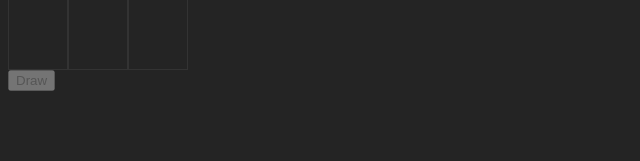
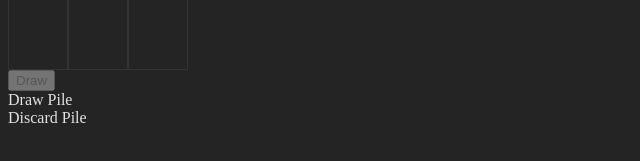
Before and after one commit to drewbrownie21/GolfCardGame, a React (Vite) app: page / in a window 1280 px wide. Shown: the part 487-648 px from the top of the page, without its empty margins (0-640 px from the left). Built offline with nearby package versions, Linux system fonts and the light colour scheme.

Commit message:
Extract draw logic into own file

```diff
--- /dev/null
+++ b/src/components/Game/DrawPile.tsx
@@ -0,0 +1,56 @@
+import { GenerateDeck, type Card } from "../../factory/generateDeck";
+import { useState } from "react";
+
+type DrawPile = {
+  deck: Card[];
+  updateDeck: (deck: Card[]) => void
+  initialDeal: boolean
+};
+
+export function DrawPile({ deck, updateDeck, initialDeal }: DrawPile) {
+    const [discardDeck, setDiscardDeck] = useState<Card[]>([]);
+
+    function drawCard() {
+        const cardDrawn = deck.at(-1);
+        updateDeck(deck.slice(0, -1));
+        console.log(cardDrawn);
+        console.log("Discard length " + discardDeck.length);
+        return cardDrawn;
+      }
+
+      /**
+       * Draws a card from the deck, reshuffling if the deck is empty.
+       */
+      const handleDraw = () => {
+        if (deck.length === 0) {
+          const newDeck = GenerateDeck(discardDeck);
+          updateDeck(newDeck());
+          setDiscardDeck([]);
+          console.log("Shuffling...");
+          return;
+        }
+        let cardDrawn = drawCard();
+        if (cardDrawn) {
+          addToDiscardPile(cardDrawn);
+          return cardDrawn;
+        }
+      };
+
+      const addToDiscardPile = (card: Card) => {
+        setDiscardDeck((prev) => [...prev, card]);
+      };
+
+  return(
+    <section>
+    <button onClick={handleDraw} disabled={!initialDeal}>
+        Draw
+      </button>
+        <div>
+            Draw Pile
+        </div>
+        <div>
+            Discard Pile
+        </div>
+    </section>
+  );
+}
--- a/src/components/Game/Game.tsx
+++ b/src/components/Game/Game.tsx
@@ -4,6 +4,7 @@ import { GenerateTable } from "../../factory/generateTable";
 import { Setup } from "../Setup/Setup";
 import { Player } from "../Player/Player";
 import { GameStart } from "./GameStart";
+import { DrawPile } from "./DrawPile";
 
 type GameProps = {
   deck: Card[];
@@ -26,7 +27,6 @@ export type TableProps = {
 
 export function Game({ deck, updateDeck }: GameProps) {
   const [numPlayers, setNumPlayers] = useState<number | null>(2);
-  const [discardDeck, setDiscardDeck] = useState<Card[]>([]);
   const [table, setTable] = useState<TableProps[]>([]);
   const [initialDeal, setInitialDeal] = useState(false);
   const [playersTurn, setPlayersTurn] = useState<number>();
@@ -35,37 +35,6 @@ export function Game({ deck, updateDeck }: GameProps) {
   useEffect(() => {
     if (numPlayers) setTable(GenerateTable(numPlayers));
   }, [numPlayers]);
-
-  function drawCard() {
-    const cardDrawn = deck.at(-1);
-    updateDeck(deck.slice(0, -1));
-    console.log(cardDrawn);
-    console.log("Discard length " + discardDeck.length);
-    return cardDrawn;
-  }
-
-  /**
-   * Draws a card from the deck, reshuffling if the deck is empty.
-   */
-  const handleDraw = () => {
-    console.log(table)
-    if (deck.length === 0) {
-      const newDeck = GenerateDeck(discardDeck);
-      updateDeck(newDeck());
-      setDiscardDeck([]);
-      console.log("Shuffling...");
-      return;
-    }
-    let cardDrawn = drawCard();
-    if (cardDrawn) {
-      addToDiscardPile(cardDrawn);
-      return cardDrawn;
-    }
-  };
-
-  const addToDiscardPile = (card: Card) => {
-    setDiscardDeck((prev) => [...prev, card]);
-  };
 
   return (
     <section>
@@ -91,9 +60,7 @@ export function Game({ deck, updateDeck }: GameProps) {
           />
         ))}
       </section>
-      <button onClick={handleDraw} disabled={!initialDeal}>
-        Draw
-      </button>
+      <DrawPile deck={deck} updateDeck={updateDeck} initialDeal={initialDeal}/>
     </section>
   );
 }
```
